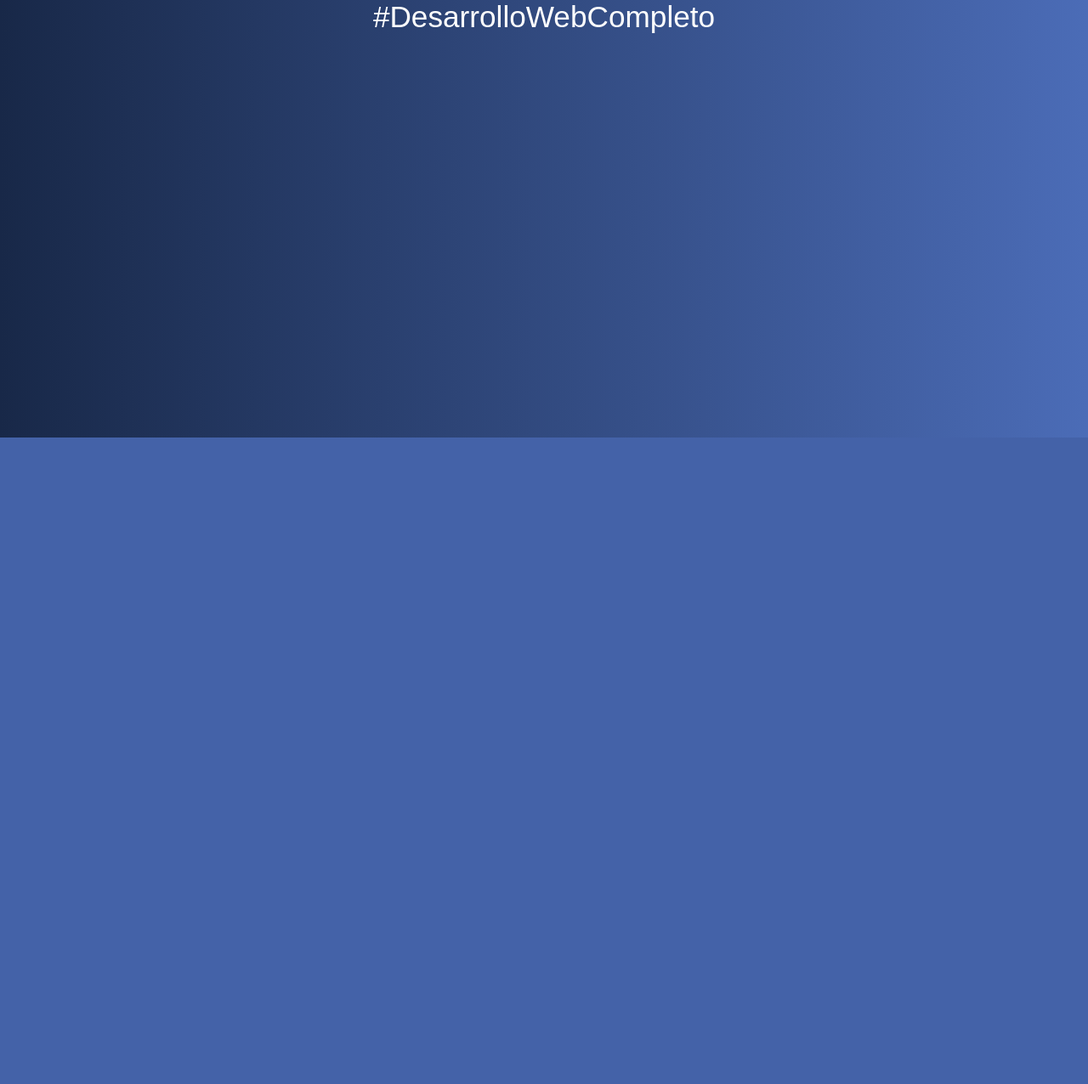
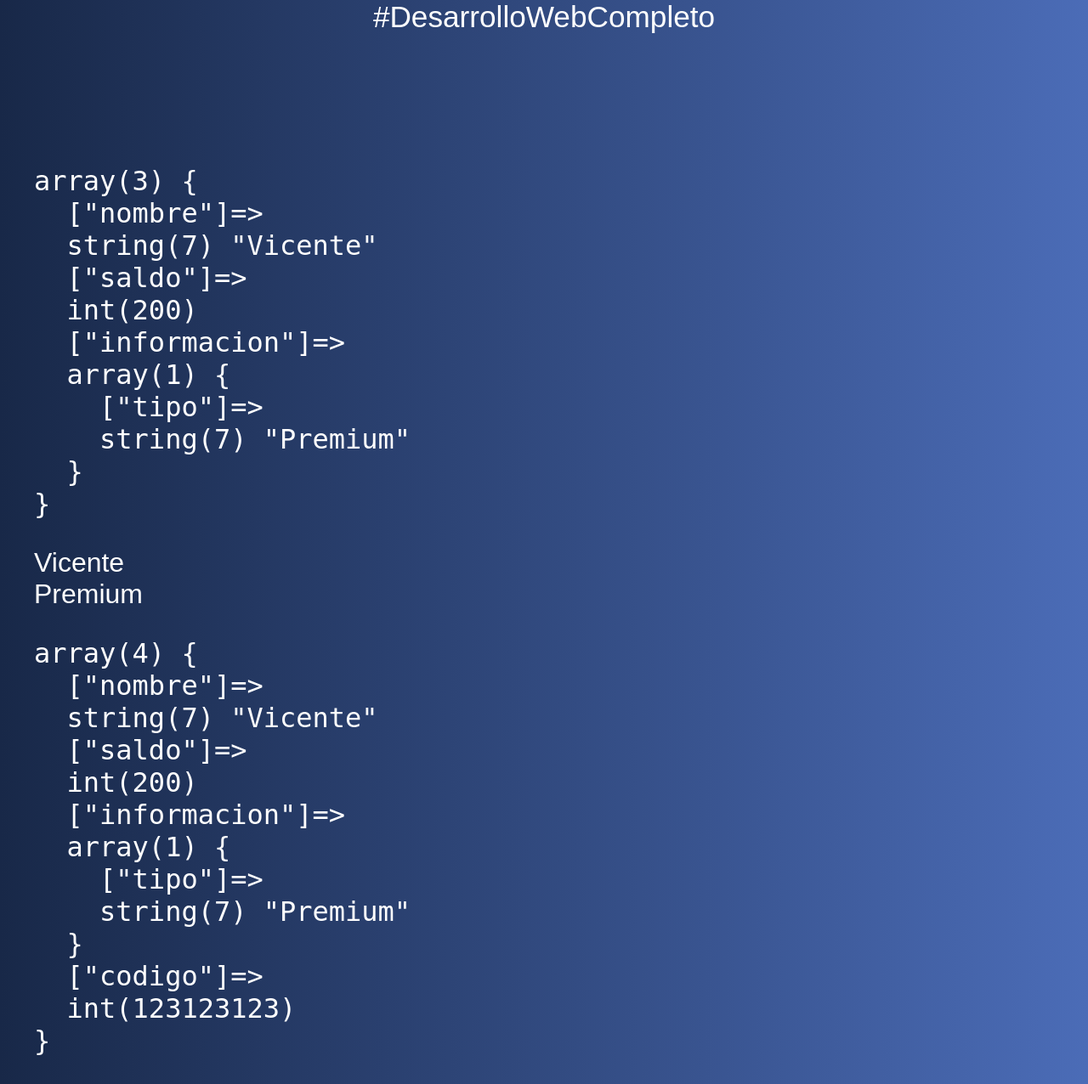
Before and after one commit to VicenteRossiRepository/IntroduccionPHP, a PHP site: page /09-arrays-assoc.php in a window 1280 px wide. Shown: the part 285-1561 px from the top of the page at 85% size. Before the commit the page ends 800 px from the top, so only its background shows below. Run offline with PHP 8.4, Linux system fonts and the light colour scheme.

Commit message:
Edicion de archivo 09-arrays-assoc de arreglos asociativos

```diff
--- a/09-arrays-assoc.php
+++ b/09-arrays-assoc.php
@@ -1,6 +1,24 @@
 <?php include 'includes/header.php';
 
+$cliente = [
+    'nombre' => 'Vicente',
+    'saldo' => 200,
+    'informacion' => [
+        'tipo' => 'Premium'
+    ]
+];
 
+echo "<pre>";
+var_dump($cliente);
+echo "</pre>";
 
+echo $cliente['nombre'];
+echo '<br>';
+echo $cliente['informacion']['tipo'];
+
+$cliente['codigo'] = 123123123;
+echo "<pre>";
+var_dump($cliente);
+echo "</pre>";
 
 include 'includes/footer.php';
```
